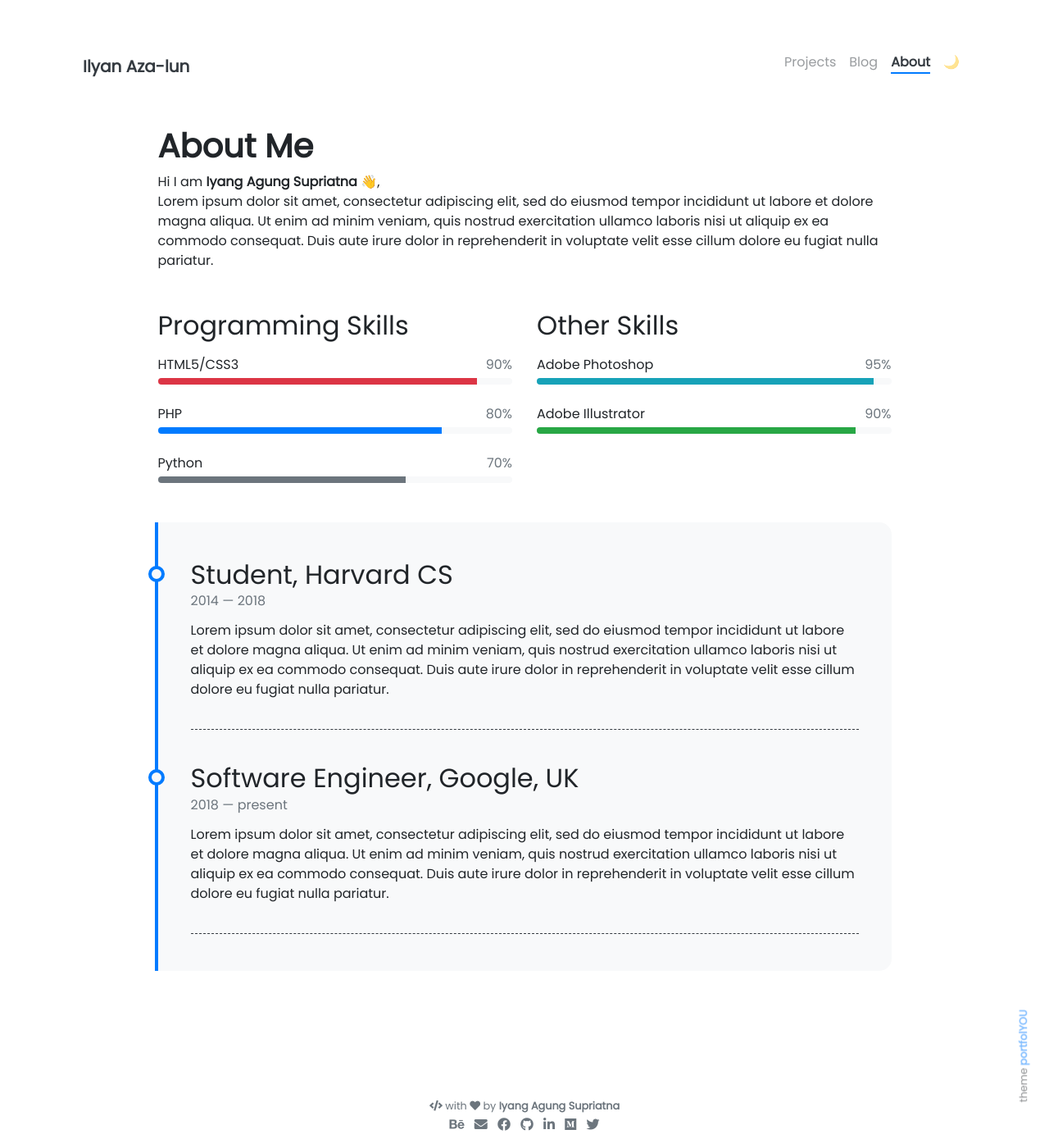
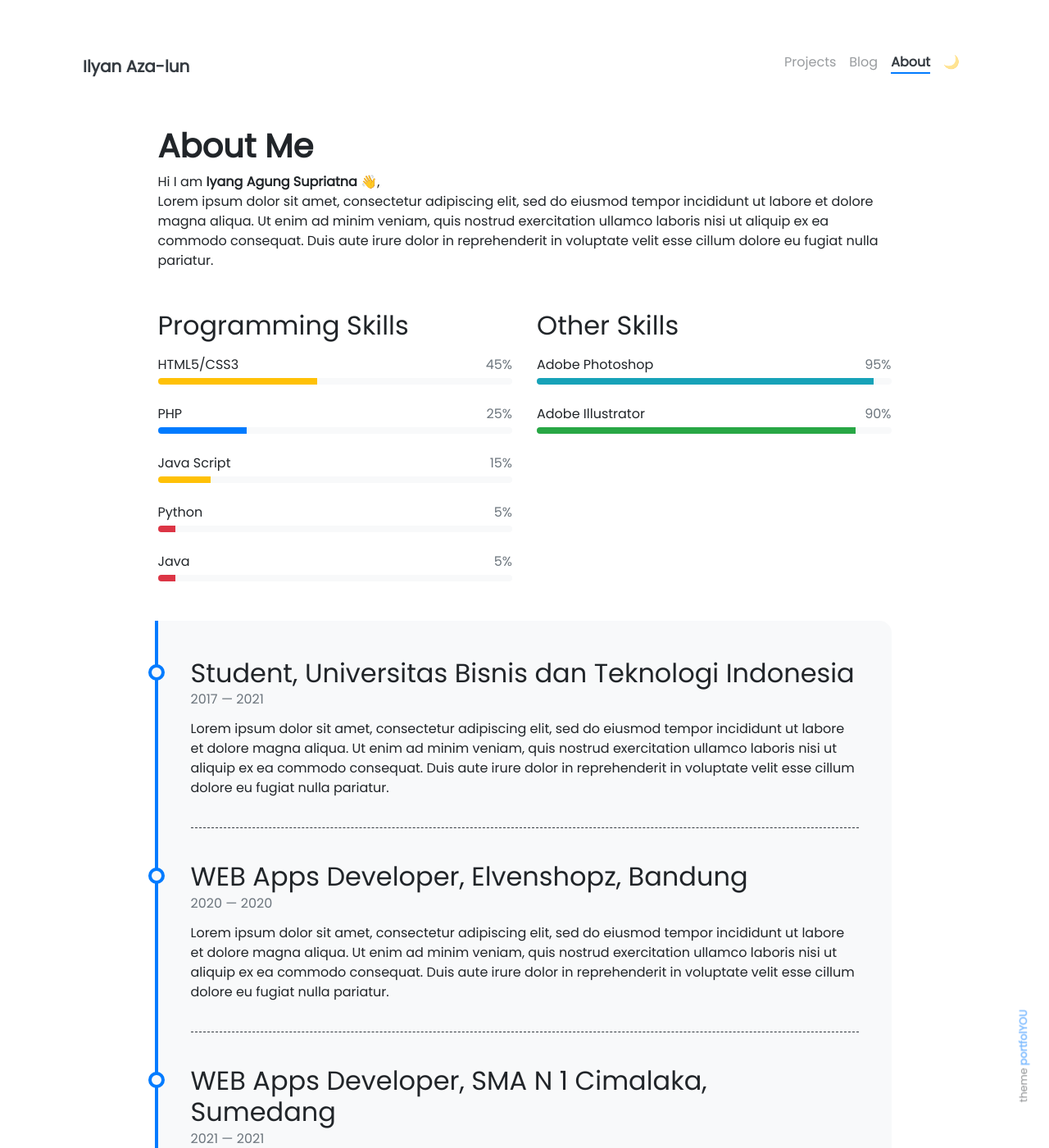
Before and after one commit to IlyanAzaLun/ilyanazalun.github.io, a Jekyll site: the page built from pages/about.md, in a window 1280 px wide and 1400 px high. Shown: the whole window at 82% size. Built offline with Jekyll 4.4.1, drawn with Linux system fonts in a browser that asks for light colours; nearby versions of some CDN libraries; emoji names are drawn with the system emoji font.

Commit message:
first portofolio

```diff
--- a/_data/programming-skills.yml
+++ b/_data/programming-skills.yml
@@ -1,9 +1,15 @@
  - name: HTML5/CSS3
-   percentage: 90
+   percentage: 45
+   color: warning
+ - name: PHP
+   percentage: 25
+   color: primary
+ - name: Java Script
+   percentage: 15
+   color: warning
+ - name: Python
+   percentage: 5
    color: danger
- - name: PHP
-   percentage: 80
-   color:
- - name: Python
-   percentage: 70
-   color: secondary
+ - name: Java
+   percentage: 5
+   color: danger
--- a/_data/timeline.yml
+++ b/_data/timeline.yml
@@ -1,17 +1,26 @@
-- title: Student, Harvard CS
-  from: 2014
-  to: 2018
+- title: Student, Universitas Bisnis dan Teknologi Indonesia
+  from: 2017
+  to: 2021
   description: Lorem ipsum dolor sit amet, consectetur adipiscing elit,
                sed do eiusmod tempor incididunt ut labore et dolore magna aliqua.
                Ut enim ad minim veniam, quis nostrud exercitation ullamco laboris
                nisi ut aliquip ex ea commodo consequat. Duis aute irure dolor in
                reprehenderit in voluptate velit esse cillum dolore eu fugiat nulla pariatur.
 
-- title: Software Engineer, Google, UK
-  from: 2018
-  to: present
+- title: WEB Apps Developer, Elvenshopz, Bandung
+  from: 2020
+  to: 2020
   description: Lorem ipsum dolor sit amet, consectetur adipiscing elit,
                sed do eiusmod tempor incididunt ut labore et dolore magna aliqua.
                Ut enim ad minim veniam, quis nostrud exercitation ullamco laboris
                nisi ut aliquip ex ea commodo consequat. Duis aute irure dolor in
                reprehenderit in voluptate velit esse cillum dolore eu fugiat nulla pariatur.
+
+- title: WEB Apps Developer, SMA N 1 Cimalaka, Sumedang
+  from: 2021
+  to: 2021
+  description: Lorem ipsum dolor sit amet, consectetur adipiscing elit,
+               sed do eiusmod tempor incididunt ut labore et dolore magna aliqua.
+               Ut enim ad minim veniam, quis nostrud exercitation ullamco laboris
+               nisi ut aliquip ex ea commodo consequat. Duis aute irure dolor in
+               reprehenderit in voluptate velit esse cillum dolore eu fugiat nulla pariatur.
```
Also changed, not shown: _projects/(1) Guide and Counseling Project.md (added, +21 -0 lines), _projects/(1) PlaceHolder Project.md (deleted, +0 -7 lines).
